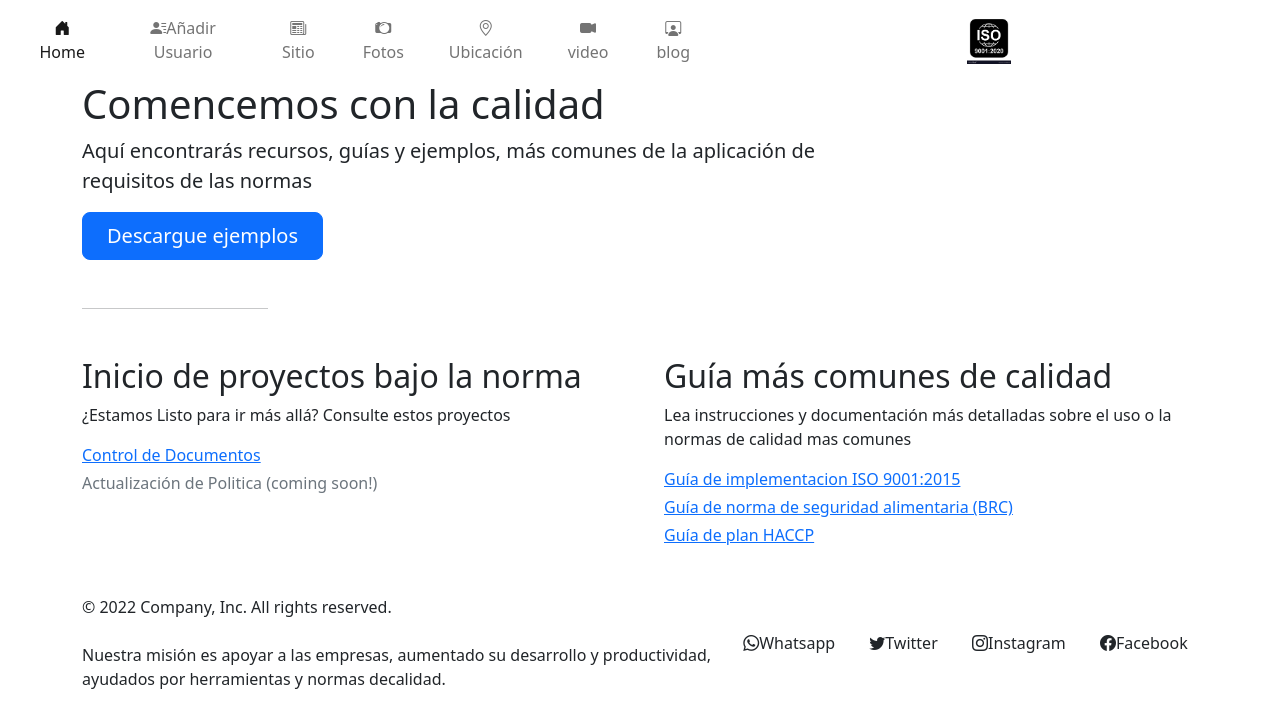
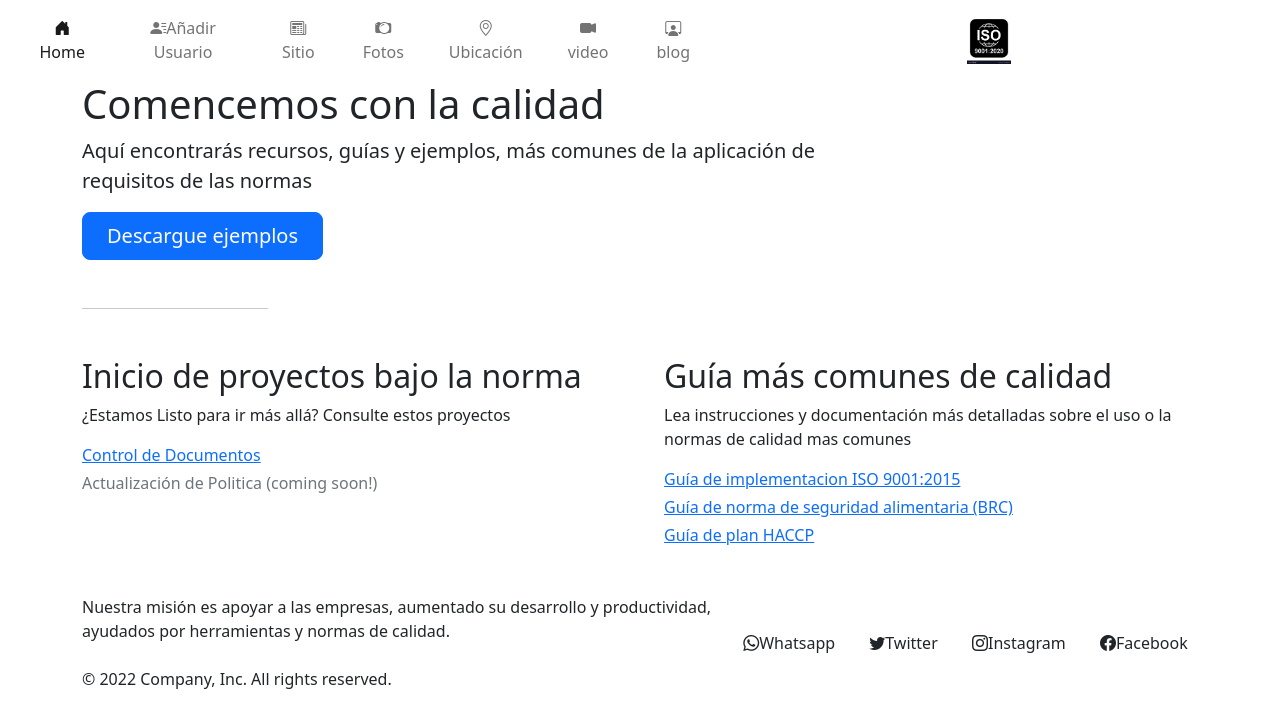
Before and after one commit to ingjesussantiago/bootstrap-sass-jesus-hernandez, a website: page pages/blog.htm in a window 1280 px wide. Drawn offline with Linux system fonts and the light colour scheme.

Commit message:
reubicacion de copyright

```diff
--- a/pages/blog.htm
+++ b/pages/blog.htm
@@ -69,8 +69,8 @@
       </main>
         <footer class= " container py-2 bg-white " >
   <div class="d-flex flex-column flex-sm-row justify-content-between py-2 my-3 align-items-lg-center">
-    <p class="col-lg-7 col-md-8 col-ms-12">&copy; 2022 Company, Inc. All rights reserved. <br><br>
-                  Nuestra misión es apoyar a las empresas, aumentado su desarrollo y productividad, ayudados por herramientas y normas decalidad. </p>
+    <p class="col-lg-7 col-md-8 col-ms-12">Nuestra misión es apoyar a las empresas, aumentado su desarrollo y productividad, ayudados por herramientas y normas de calidad. <br><br>
+      &copy; 2022 Company, Inc. All rights reserved.  </p>
     <ul class="list-unstyled d-flex justify-content-evenly col-lg-5 col-md-4 col-ms-12 gap-4">
       <li><a class="nav-link active" aria-current="page" href="#"><i class="bi bi-whatsapp"></i>Whatsapp</a></li>
       <li><a class="nav-link active" aria-current="page" href="#"><i class="bi bi-twitter"></i>Twitter</a></li>
```
Also changed, not shown: index.html (+2 -2 lines), pages/Fotos.html (+2 -2 lines), pages/Ingresousuario.html (+2 -2 lines), pages/Ubicación.html (+2 -2 lines), pages/sitio.html (+2 -2 lines), pages/video.html (+2 -2 lines).
